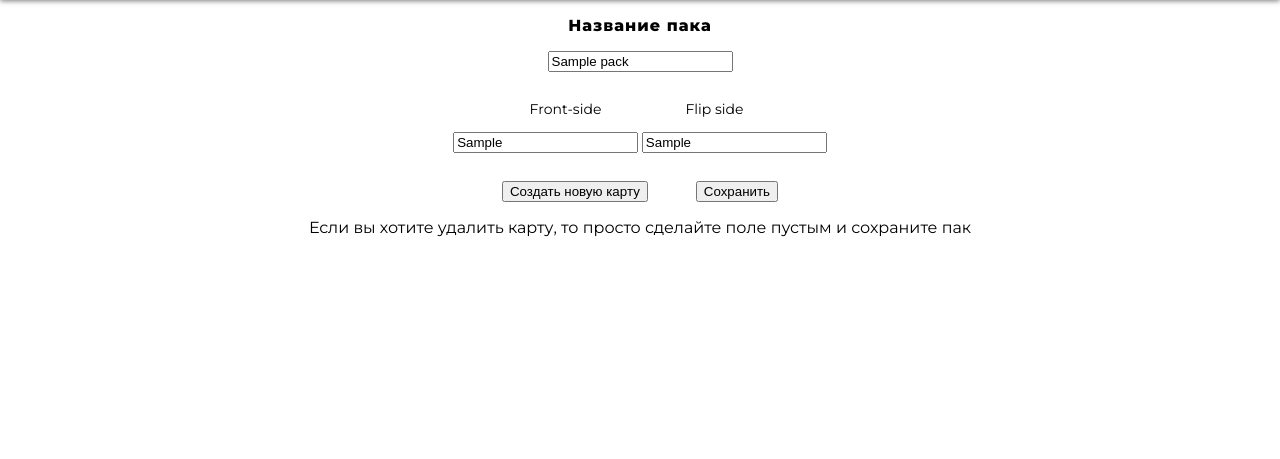
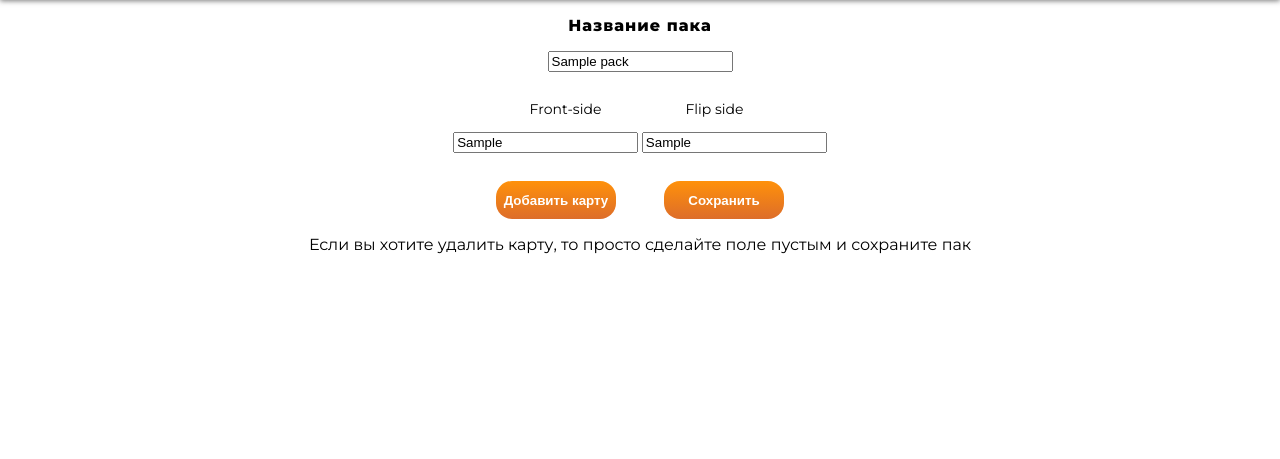
Before and after one commit to MichaelPotemkin/Flashcards, a Django app: page /edit/1 in a window 1280 px wide. Shown: the part 148-607 px from the top of the page. Run offline with Django 4.2, Linux system fonts and the light colour scheme; a user stored in the database is signed in; tables that the repository leaves empty hold one stand-in row (values such as "Sample post"); parts of the project's set-up code (start-up, migrations or seed data) failed here and were passed over.

Commit message:
Stylization buttons in profile.html

```diff
--- a/static/css/style.css
+++ b/static/css/style.css
@@ -642,9 +642,24 @@ footer{
     margin: 2em 0 0 0;
     display: flex;
     justify-content: center;
+    align-items: center;
+}
+.edit-btn{
+    background: linear-gradient(to bottom, #FF910A, #DD6D2A);
+    text-align: center;
+    width: 120px;
+    height: 38px;
+    padding: 10px 0;
+    border: none;
+    border-radius: 16px;
+    color: white;
+    font-weight: 600;
+    cursor: pointer;
+    text-decoration: none;
 }
 #create-card{
     margin-right: 24px;
+
 }
 #save-element{
     margin-left:  24px;
--- a/templates/cards/edit.html
+++ b/templates/cards/edit.html
@@ -32,9 +32,9 @@
                         {{ formset.empty_form.as_table }}
                     </div>
                     <div class="edit-wrapper-buttons">
-                        <button id="create-card" type="button">Создать новую карту</button>
+                        <button id="create-card" type="button" class="edit-btn">Добавить карту</button>
 
-                        <input id="save-element" name="submit" type="submit" value="Сохранить">
+                        <input id="save-element" name="submit" type="submit" value="Сохранить" class="edit-btn">
                     </div>
                 </div>
             </form>
```
